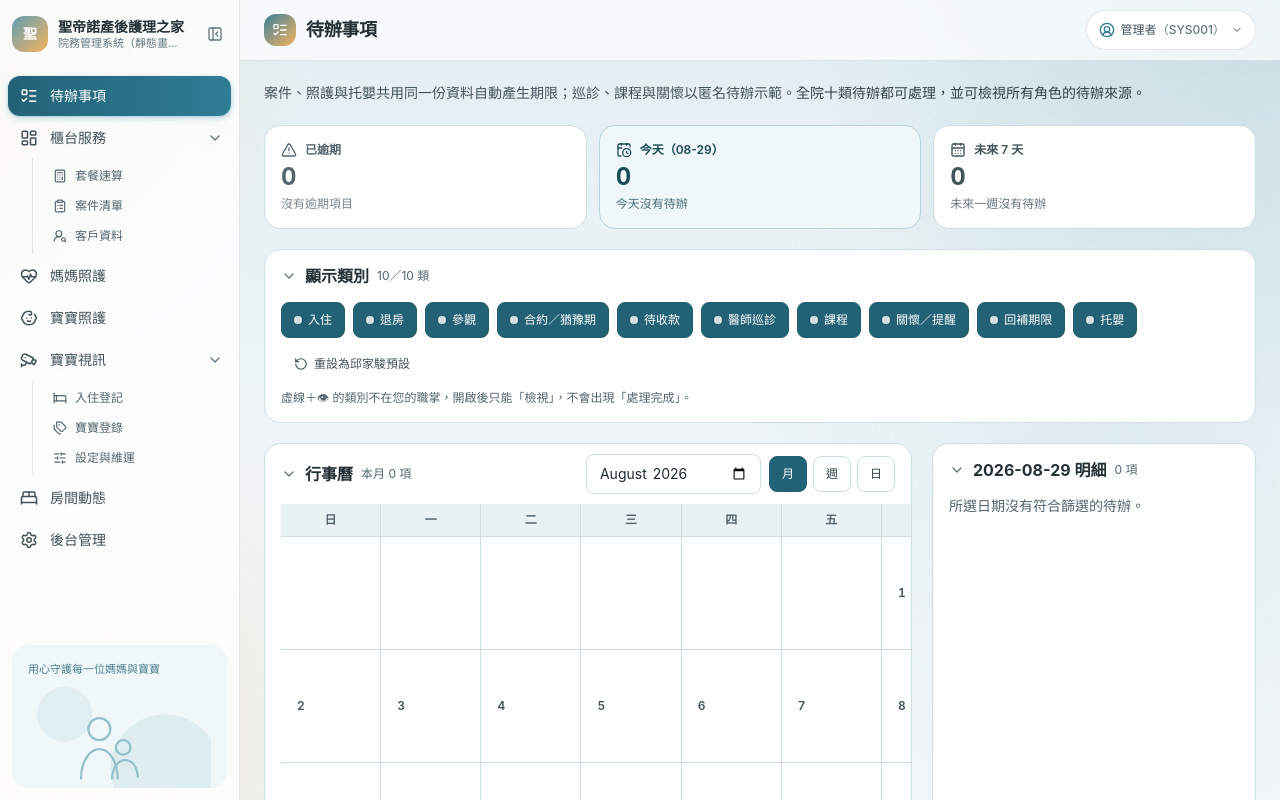
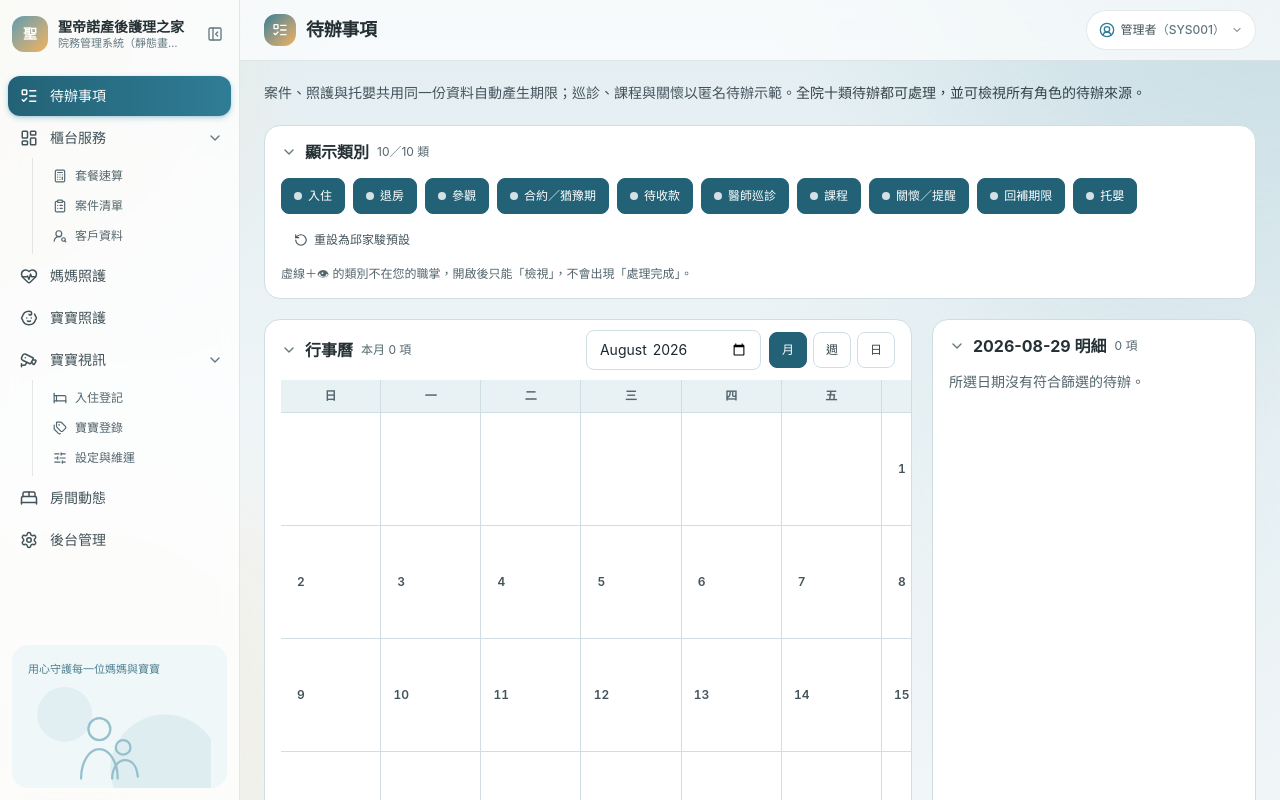
Before and after one commit to mosful/santino, a Next.js app: page /todo in a window 1280 px wide. Shown: the top 800 px of the page. Built offline with nearby package versions, Linux system fonts and the light colour scheme.

Commit message:
chore(待辦): 先隱藏上方三張摘要卡
客戶 2026-10-22 要求隱藏「已逾期／今天／未來 7 天」三張卡。
以 SHOW_TODO_SUMMARY 旗標控制，卡片元件與逾期計算全部保留，要開回改成 true。

```diff
--- a/src/components/todo/TodoWorkspace.tsx
+++ b/src/components/todo/TodoWorkspace.tsx
@@ -50,6 +50,9 @@ const ROLE_FOCUS: Record<Role, string> = {
   "護理長 婉真": "全院十類待辦都可處理，包含櫃檯與護理兩邊的進度。",
   管理者: "全院十類待辦都可處理，並可檢視所有角色的待辦來源。",
 };
+
+/** 待辦頁上方三張摘要卡（已逾期／今天／未來 7 天）先隱藏（客戶 2026-10-22）。 */
+const SHOW_TODO_SUMMARY = false;
 
 const DAY = 86_400_000;
 const todayInTaipei = () => new Date().toLocaleDateString("en-CA", { timeZone: "Asia/Taipei" });
@@ -131,8 +134,9 @@ function Workspace() {
         <span className="font-medium text-stone-700">{ROLE_FOCUS[role]}</span>
       </p>
 
-      {/* 需立即處理事項：逾期最刺眼，今天其次，本週只作為預告 */}
-      <div className="grid gap-3 sm:grid-cols-3">
+      {/* 需立即處理事項：逾期最刺眼，今天其次，本週只作為預告。
+          ⚠️ 2026-10-22 客戶要求先隱藏這三張卡；要開回把 SHOW_TODO_SUMMARY 改成 true。 */}
+      {SHOW_TODO_SUMMARY && <div className="grid gap-3 sm:grid-cols-3">
         <SummaryCard
           tone="danger"
           icon={AlertTriangle}
@@ -157,7 +161,7 @@ function Workspace() {
           hint={dueThisWeek[0] ? `最近：${dueThisWeek[0].date.slice(5)} ${dueThisWeek[0].title}` : "未來一週沒有待辦"}
           onClick={() => dueThisWeek[0] && setPick(dueThisWeek[0].date)}
         />
-      </div>
+      </div>}
 
       {message && (
         <p role="status" className="rounded-xl border border-border-subtle bg-surface-muted px-4 py-3 text-sm">
```
